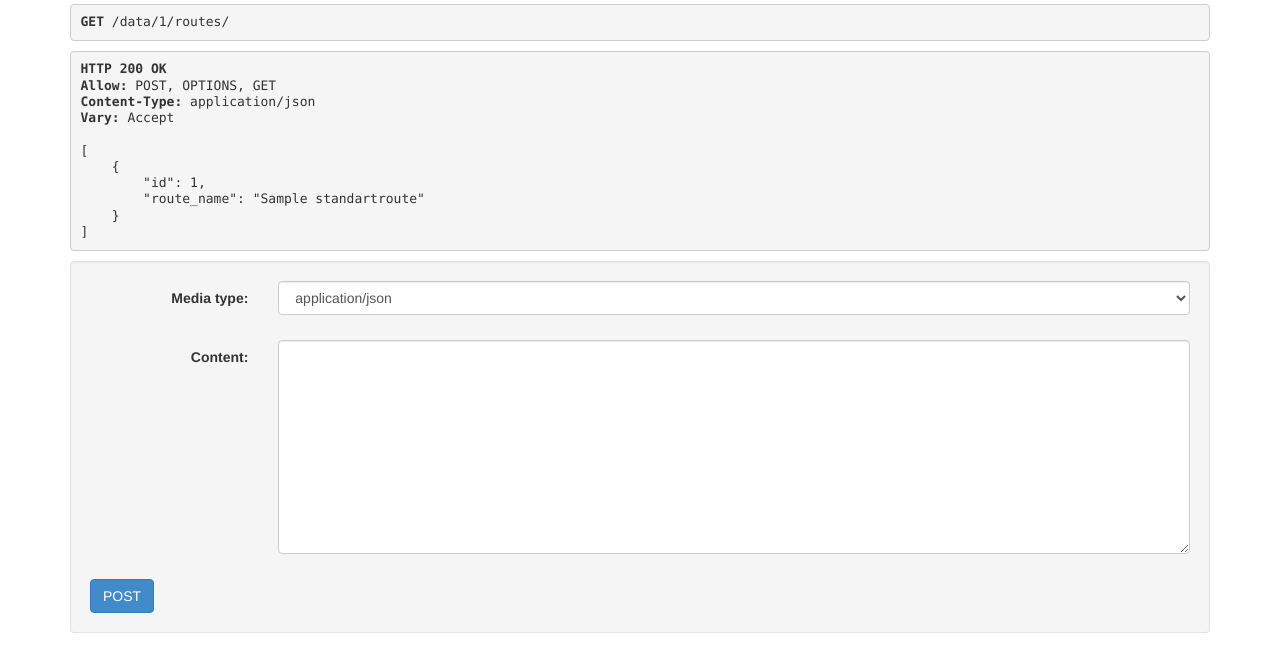
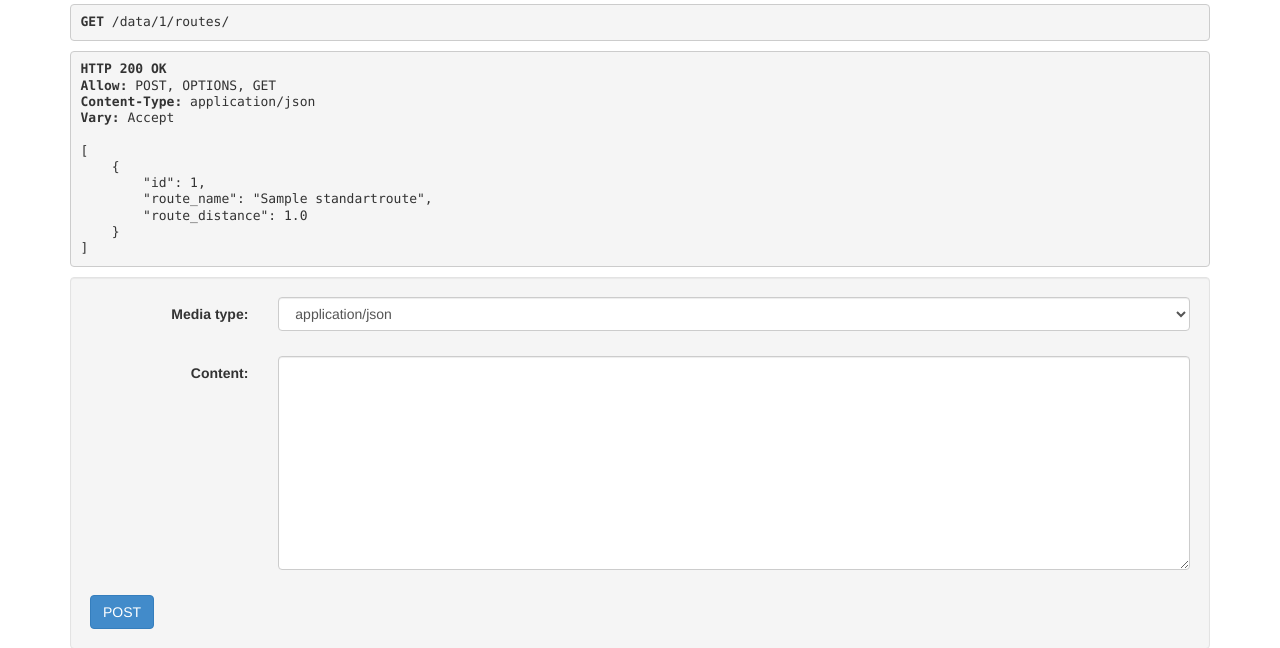
Before and after one commit to yuriyarhipov/benchmarker, a Django app: page /data/1/routes/ in a window 1280 px wide. Shown: the part 277-925 px from the top of the page. Run offline with Django 3.2, Linux system fonts and the light colour scheme; tables that the repository leaves empty hold one stand-in row (values such as "Sample post"); some libraries are stand-ins or nearby versions.

Commit message:
[#9] fixed routes

```diff
--- a/frontend/app/js/controllers/routes.js
+++ b/frontend/app/js/controllers/routes.js
@@ -71,6 +71,12 @@ routeControllers.controller('routesCtrl', ['$scope', '$http', '$routeParams', 'a
             $scope.routes = data;
         });
 
+        $scope.onDelete = function(route_id){
+            $http.delete('/data/' + project_id + '/routes/' + route_id).success(function(data){
+                $scope.routes = data;
+            });
+        };
+
 }]);
 
 routeControllers.controller('merge_routesCtrl', ['$scope', '$http', '$routeParams', 'activeProjectService',
--- a/routes/route.py
+++ b/routes/route.py
@@ -36,6 +36,7 @@ class StandartRoute(object):
         distance = 0
         for p in points[1:]:
             current_distance = vincenty(current_point, p).km
+            current_point=p
             distance += current_distance
         return distance
 
@@ -95,6 +96,7 @@ class StandartRoute(object):
         cursor = connection.cursor()
         cursor.execute('SELECT longitude, latitude FROM StandartRoutes WHERE (route_id=%s)', (route_id, ))
         i = 0
+
         for row in cursor:
             points.append(dict(longitude=row[0], latitude=row[1], id=i, icon='/static/bul.png'))
             i += 1
--- a/routes/views.py
+++ b/routes/views.py
@@ -43,13 +43,23 @@ def routes(request, project_id):
 
     elif request.method == 'GET':
         for standart_route in StandartRoute.objects.filter(project=project).order_by('route_name'):
-            data.append({'id': standart_route.id, 'route_name': standart_route.route_name})
+            data.append({'id': standart_route.id, 'route_name': standart_route.route_name, 'route_distance': standart_route.route_distance})
+
     return Response(data)
 
 
-@api_view(['GET', ])
+@api_view(['GET', 'DELETE'])
 def route(request, project_id, route_id):
-    sr = StandartRoute.objects.get(id=route_id, project_id=project_id)
-    route_id = sr.id
-    route = SR(None).get_route(route_id)
-    return Response({'route': route, 'distance': sr.route_distance})
+    project = Project.objects.get(id=project_id)
+    if request.method == 'GET':
+        sr = StandartRoute.objects.get(id=route_id, project_id=project_id)
+        route_id = sr.id
+        route = SR(None).get_route(route_id)
+        return Response({'route': route, 'distance': sr.route_distance})
+
+    elif request.method == 'DELETE':
+        data = []
+        StandartRoute.objects.filter(id=route_id, project_id=project_id).delete()
+        for standart_route in StandartRoute.objects.filter(project=project).order_by('route_name'):
+            data.append({'id': standart_route.id, 'route_name': standart_route.route_name, 'route_distance': standart_route.route_distance})
+        return Response(data)
```
Also changed, not shown: frontend/templates/routes.html (+9 -0 lines).
